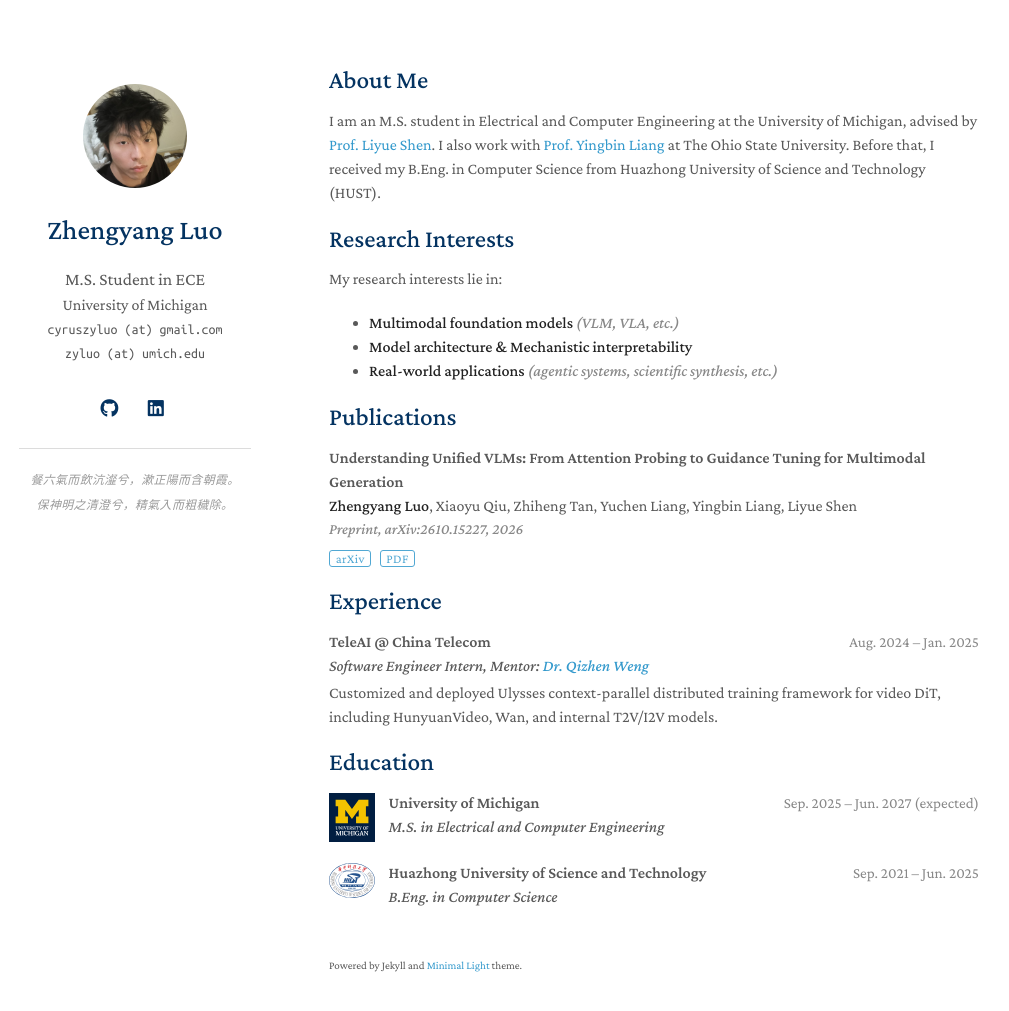
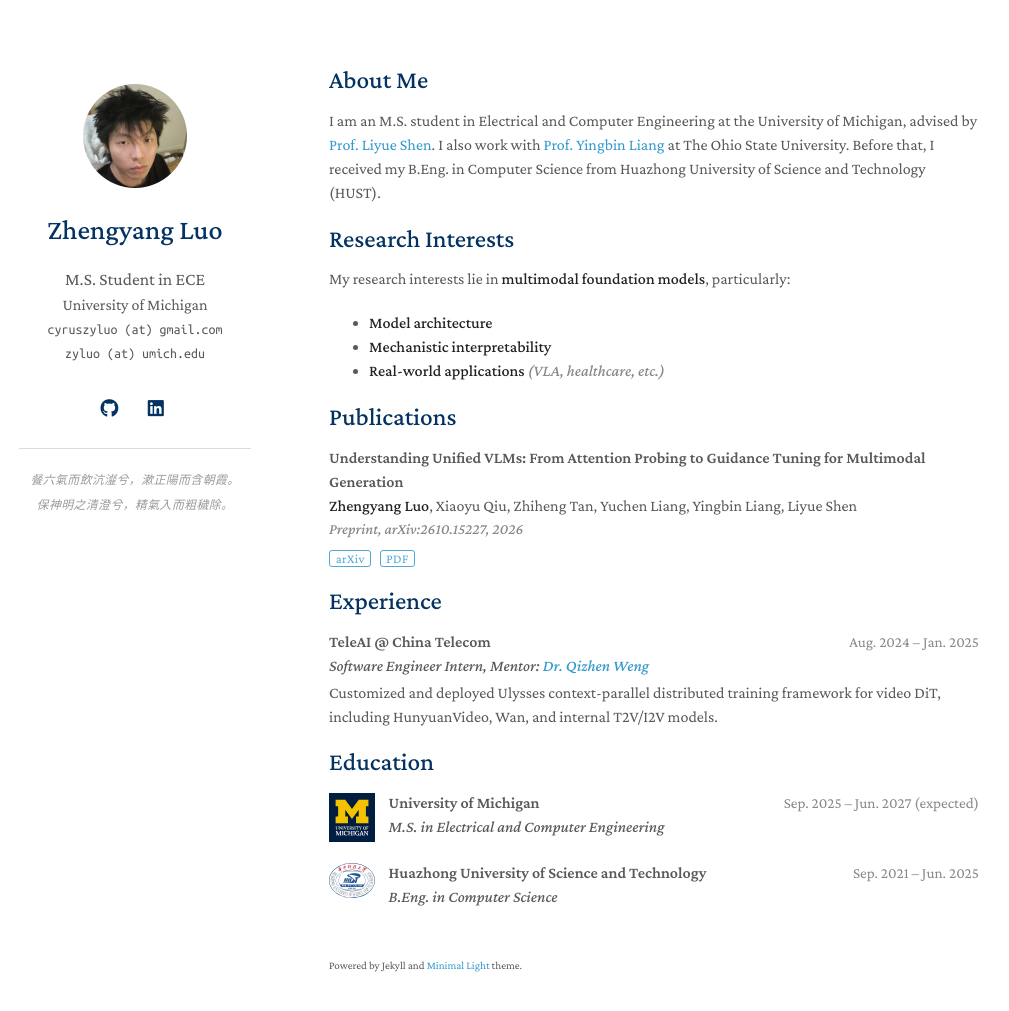
Before and after one commit to peacewang017/peacewang017.github.io, a Jekyll site: the page built from index.md, in a window 1280 px wide and 1046 px high. Shown: the top 1011 px of the window, without its empty margins (141-1150 px from the left). Built offline with Jekyll 4.4.1, drawn with Linux system fonts in a browser that asks for light colours; some web fonts are replaced; a style sheet for code colours, icons or effects is not loaded; our own code applies the rules of GitHub Pages for plain Markdown files.

Commit message:
update
Co-Authored-By: Claude Opus 5 (1M context) <noreply@anthropic.com>

```diff
--- a/index.md
+++ b/index.md
@@ -8,11 +8,11 @@ I am an M.S. student in Electrical and Computer Engineering at the University of
 
 ## Research Interests
 
-My research interests lie in:
+My research interests lie in **multimodal foundation models**, particularly:
 
-- **Multimodal foundation models** <span class="note">(VLM, VLA, etc.)</span>
-- **Model architecture & Mechanistic interpretability**
-- **Real-world applications** <span class="note">(agentic systems, scientific synthesis, etc.)</span>
+- **Model architecture**
+- **Mechanistic interpretability**
+- **Real-world applications** <span class="note">(VLA, healthcare, etc.)</span>
 
 {% include_relative _includes/publications.md %}
 
```
